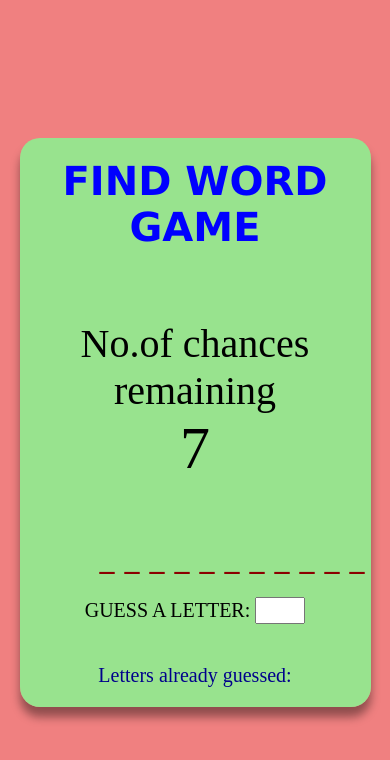
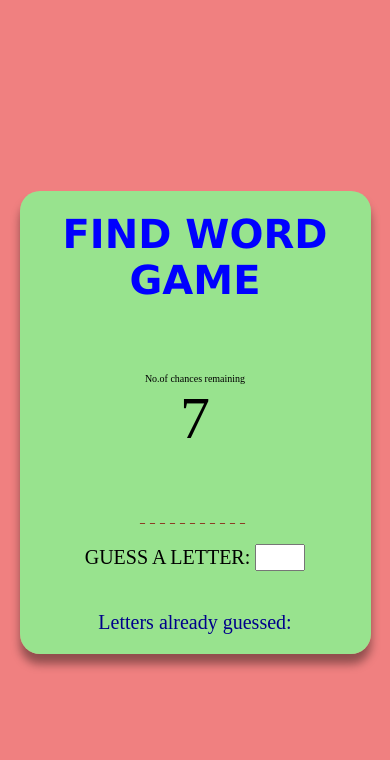
Before and after one commit to Baba0608/FindWordGame, a plain HTML site: page game.html in a window 390 px wide. Drawn offline with Linux system fonts and the light colour scheme.

Commit message:
styles changed

```diff
--- a/style.css
+++ b/style.css
@@ -35,22 +35,7 @@ body{
 
 }
 
-@media (max-width:600px){
-    .main{
-        width: 90%;
-    }
 
-    #word-to-guess{
-        text-align: center;
-        font-size: 10px;
-        letter-spacing: 5px;
-
-    }
-
-    .chances{
-        font-size: 10px;
-    }
-}
 
 .chances , .word , .guessed{
     display: block;
@@ -125,3 +110,20 @@ a{
 a:hover{
     color: blueviolet;
 }
+
+@media (max-width:600px) {
+    .main {
+        width: 90%;
+    }
+
+    #word-to-guess {
+        text-align: center;
+        font-size: 10px;
+        letter-spacing: 5px;
+
+    }
+
+    .chances {
+        font-size: 10px;
+    }
+}
```
